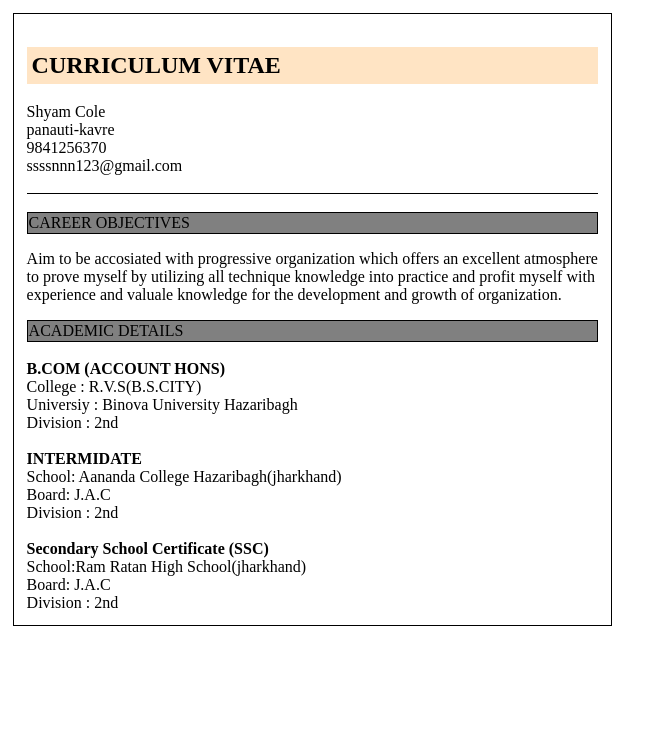
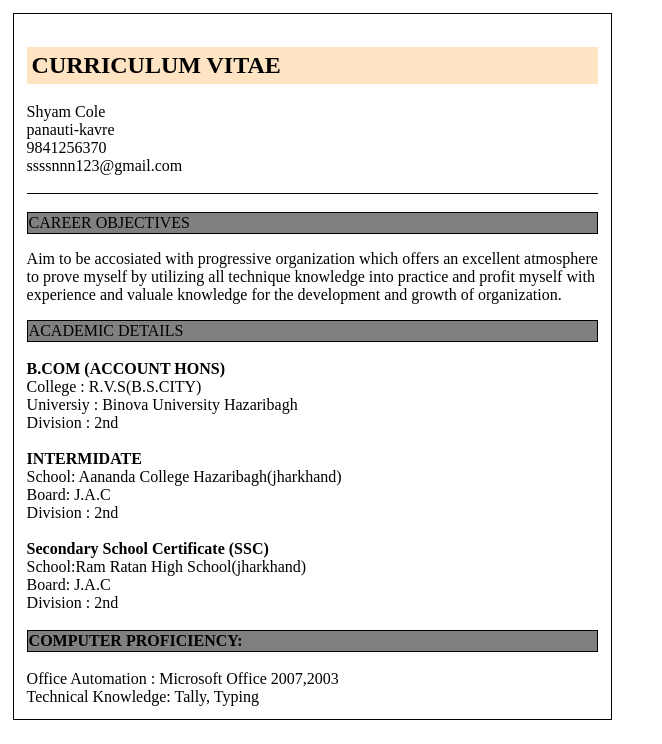
Before and after one commit to mixod/cv-demo-using-props, a React (Vite) app in the folder CV/: page / in a window 1280 px wide. Shown: the top 744 px of the page, without its empty margins (0-662 px from the left). Built offline with nearby package versions, Linux system fonts and the light colour scheme.

Commit message:
computer proficiency added

```diff
--- a/CV/src/App.jsx
+++ b/CV/src/App.jsx
@@ -1,5 +1,6 @@
 import Academic from "./Academic";
 import Career from "./Career";
+import Computer from "./Computer";
 import Header from "./Header";
 import Intro from "./Intro";
 
@@ -21,6 +22,10 @@ function App() {
     School: "Ram Ratan High School(jharkhand)",
 
 
+  };
+  const comp ={
+    officeAutomation:" Microsoft Office 2007,2003 ",
+    technicalKnowledge:"Tally, Typing",
   };
 
   return (
@@ -47,6 +52,9 @@ function App() {
       <div>
         <Academic academic={academic}/>
       </div>
+      <div>
+        <Computer compu={comp}/>
+      </div>
     </>
   );
 }
--- /dev/null
+++ b/CV/src/Computer.jsx
@@ -0,0 +1,17 @@
+/* eslint-disable react/prop-types */
+
+function Computer(props) {
+    const {officeAutomation,technicalKnowledge} = props.compu;
+  return (
+    <><br></br>
+    <div className="Heading"><b>COMPUTER PROFICIENCY:</b></div><br></br>
+    <div>
+    Office Automation : {officeAutomation}<br></br>
+    Technical Knowledge: {technicalKnowledge} <br></br>
+    </div>
+
+    </>
+  )
+}
+
+export default Computer
```
